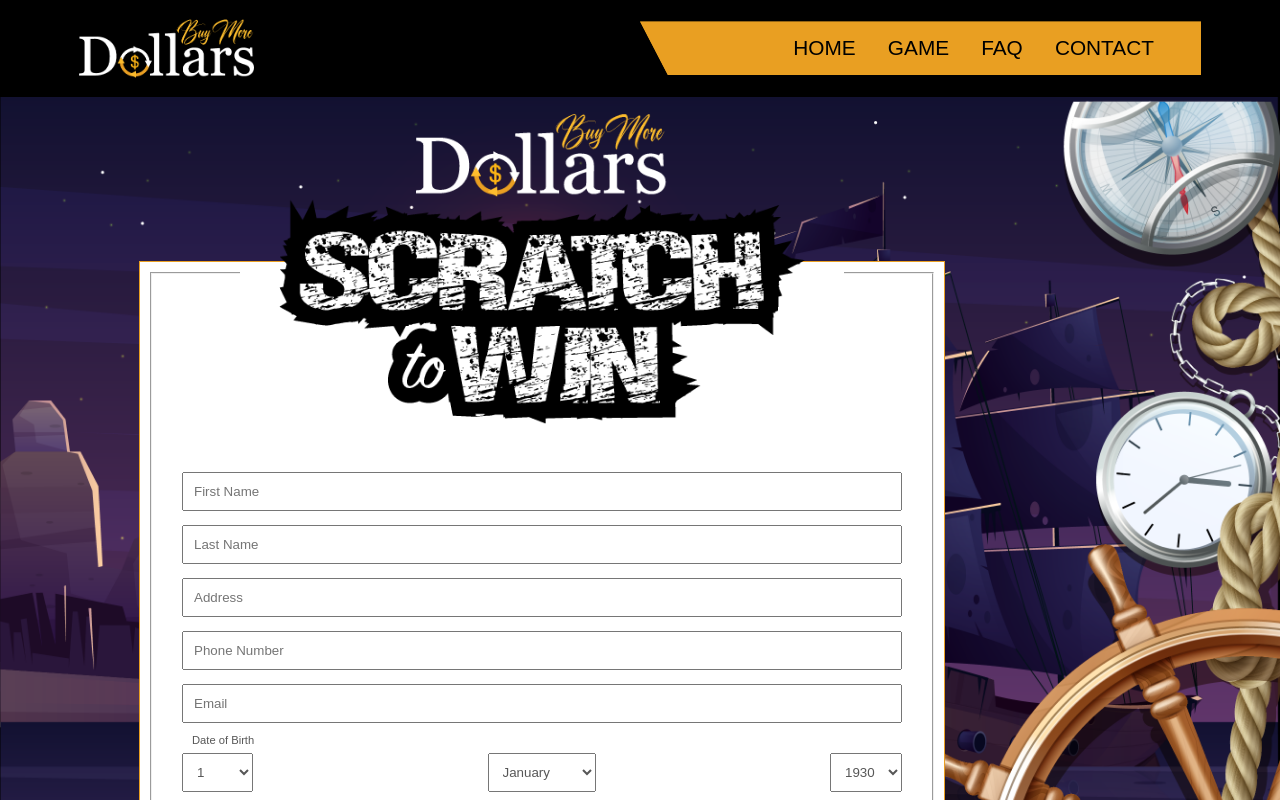
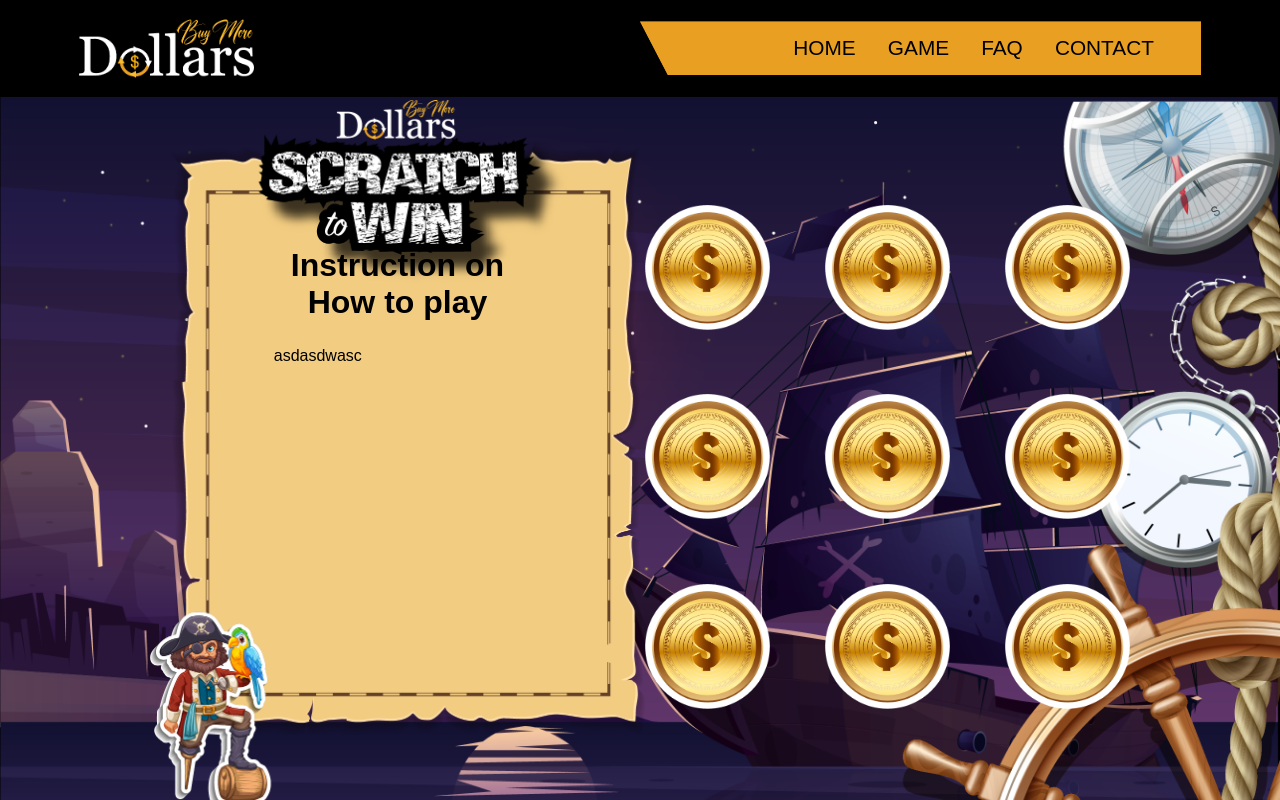
Before and after one commit to bull-chris/scratch-to-win, a React (Create React App) app in the folder scratch-to-win-react/: page /form in a window 1280 px wide. Shown: the top 800 px of the page. Built offline with nearby package versions, Linux system fonts and the light colour scheme.

Commit message:
testing for game board. App.js routing

```diff
--- a/scratch-to-win-react/src/App.js
+++ b/scratch-to-win-react/src/App.js
@@ -9,6 +9,7 @@ import Header from './components/header.js';
 import Footer from './components/footer.js';
 import ScratchHome from './components/scratch-home.js';
 import ScratchForm from './components/scratch-form';
+import ScratchGame from './components/scratch-game';
 
 function App() {
   return (
@@ -17,7 +18,8 @@ function App() {
       <Header />
       <Routes>
         <Route path="/" element={<ScratchHome />} />
-        <Route path="/form" element={<ScratchForm />} />
+        {/* <Route path="/form" element={<ScratchForm />} /> */}
+        <Route path="/form" element={<ScratchGame />} />
         {/* <Route path="/legal" element={<ScratchLegal />} /> */}
       </Routes>
 
```
